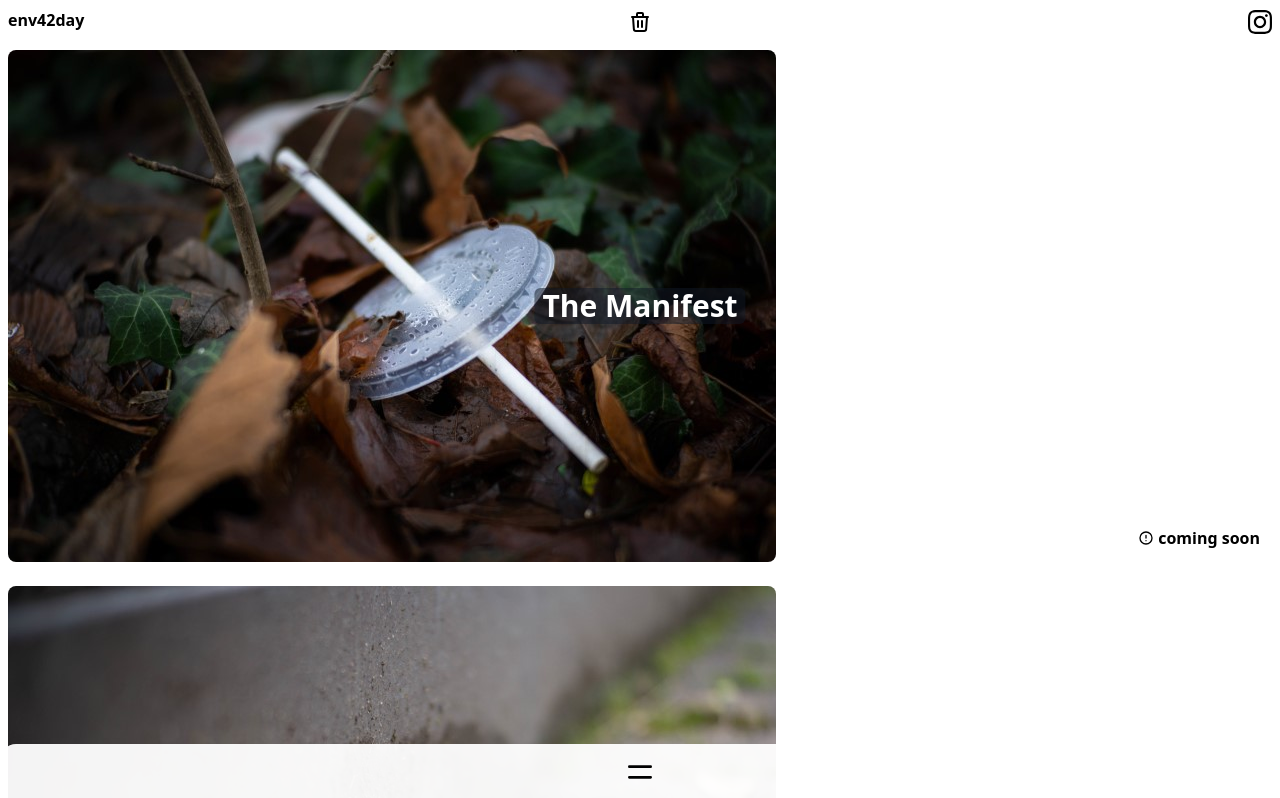
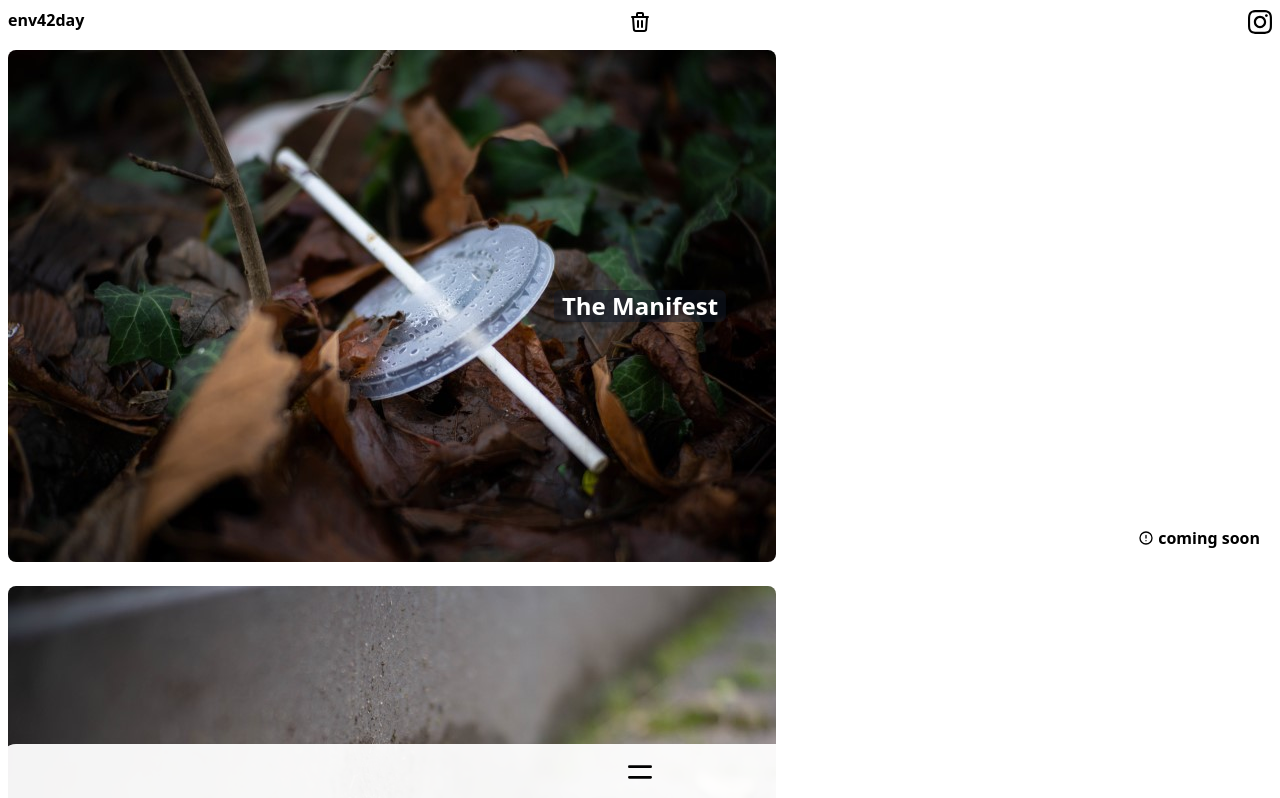
Before and after one commit to martisaw/martisaw.github.io, a Vue app: page /about in a window 1280 px wide. Shown: the top 798 px of the page. Built offline with nearby package versions, Linux system fonts and the light colour scheme.

Commit message:
fix: reduce size to prevent line breaks

```diff
--- a/src/components/WelcomeDisabled.vue
+++ b/src/components/WelcomeDisabled.vue
@@ -13,7 +13,7 @@ defineProps({
         <img class="rounded-lg" :src="img">
 
         <div class="absolute top-1/2 left-1/2 transform -translate-x-1/2 -translate-y-1/2">
-          <div class="bg-gray-900 bg-opacity-50 rounded-md px-2 text-white font-bold text-3xl">{{text}}</div>
+          <div class="bg-gray-900 bg-opacity-50 rounded-md px-2 text-white font-bold text-2xl">{{text}}</div>
         </div>
         <div class="absolute bottom-2 right-2">
           <div class="bg-white rounded-md p-1 font-bold inline-flex items-center space-x-1">
```
